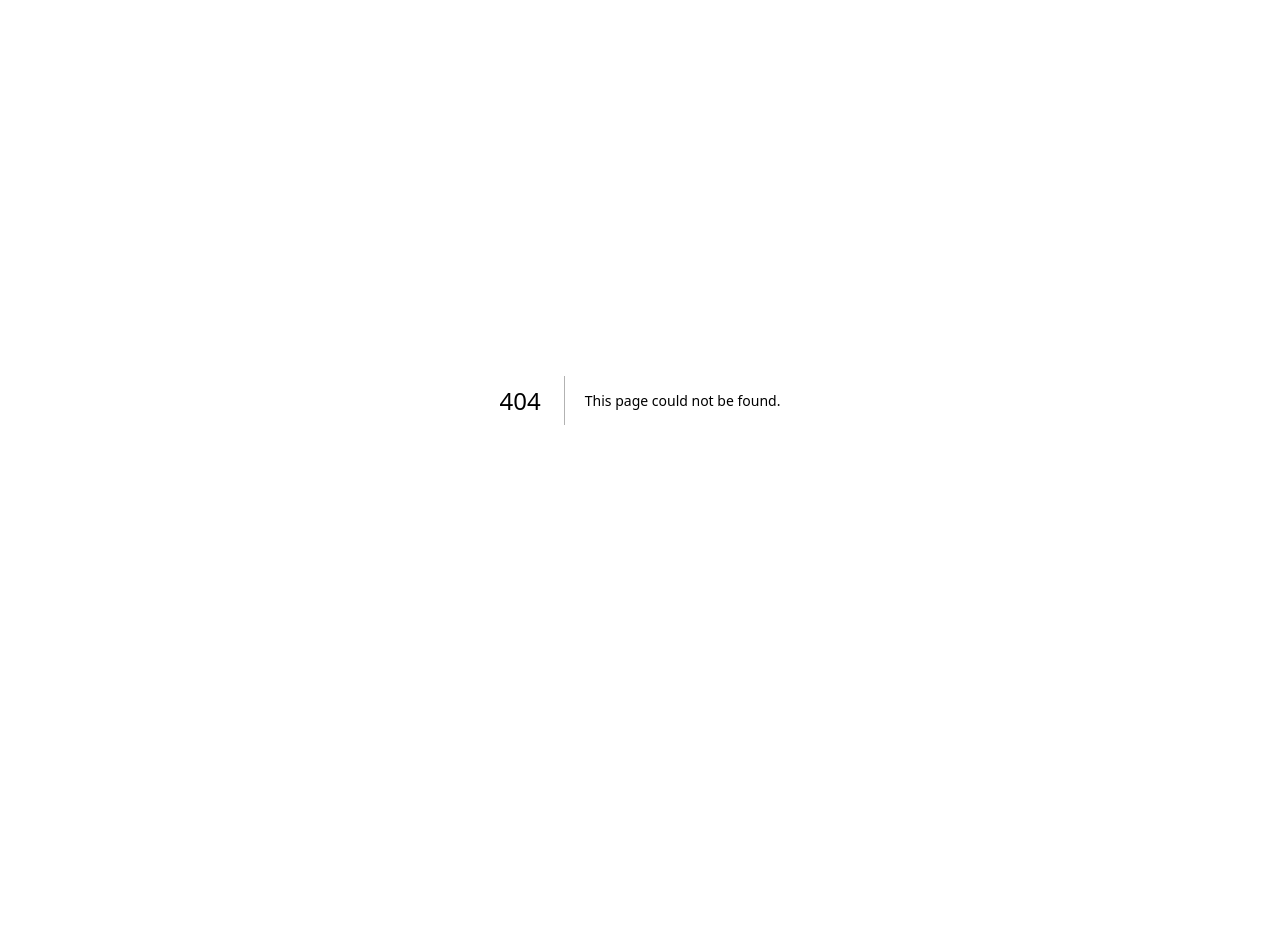
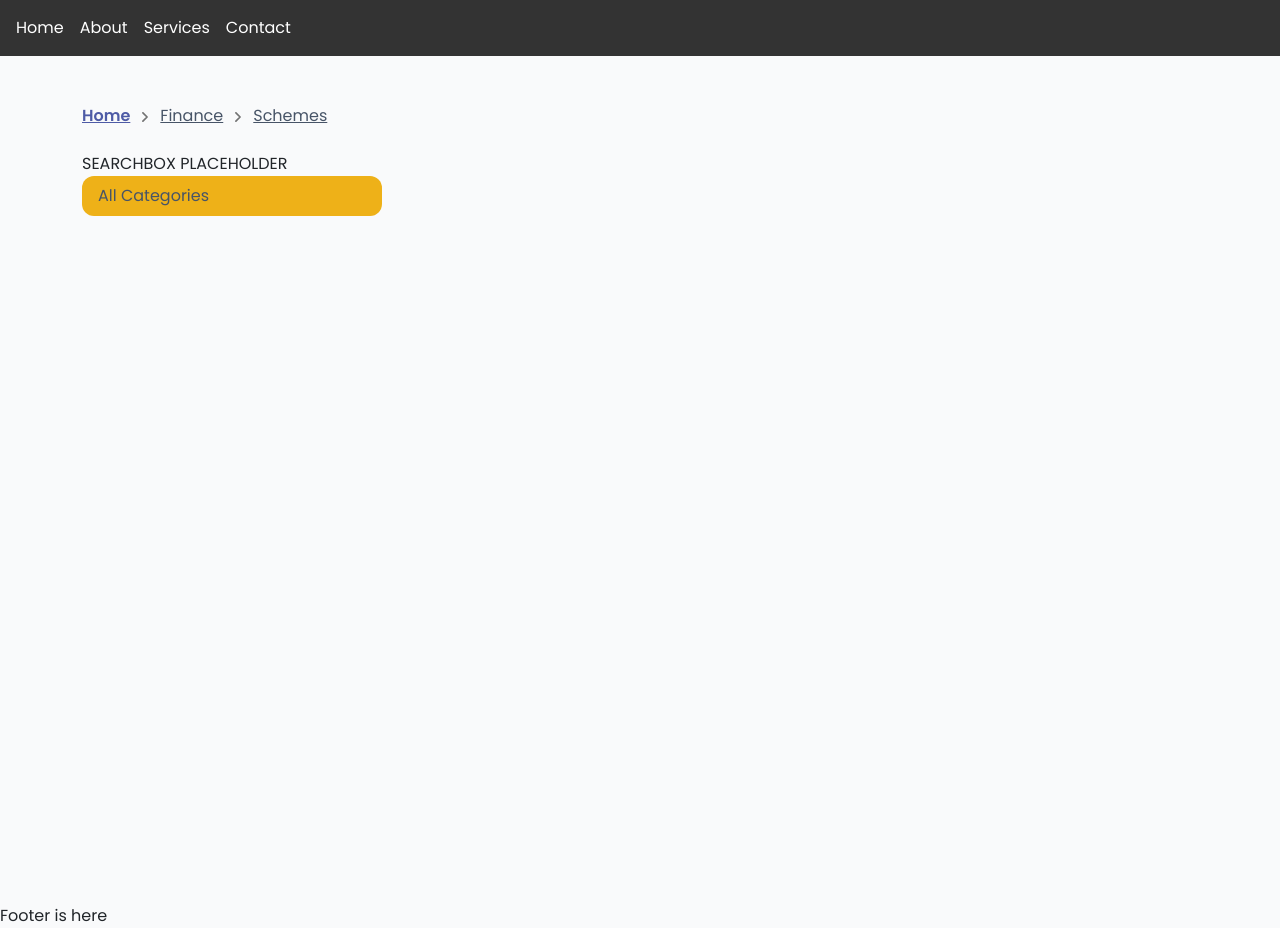
Before and after one commit to qberg/fametn, a Next.js app: page /finance/schemes in a window 1280 px wide. Before the commit this address had no page. Before the commit the page ends 800 px from the top, so only its background shows below. Built offline with nearby package versions, Linux system fonts and the light colour scheme; no server answers.

Commit message:
Added scheme page

```diff
--- a/src/components/cardwithimage/index.tsx
+++ b/src/components/cardwithimage/index.tsx
@@ -4,25 +4,24 @@ import Image from 'next/image'
 
 import styles from "./card.module.css"
 import YellowArrowButton from "../yellow_arrow_button";
+import Link from "next/link";
 
 const CardWithImage = ({title, description, link, image} : JSONData) => {
 
 
     const imgLoader = ({ src, width, quality }: JSONData) => {
         var key = "medium"
-
-
         if (width < 400) key = "thumbnail"
         else if (width < 700) key = "small"
         else if (width < 1024) key = "medium"
         else key = "large"
 
         const url = process.env.NEXT_PUBLIC_IMG_ENDPOINT + image.data.attributes.formats[key].url
-        console.log(url)
         return url
     }
 
     return (
+        <Link href={link} >
             <div data-aos="fade-up" className={styles.card}>
                 <div className={styles.cardimage}>
                     <Image
@@ -49,6 +48,7 @@ const CardWithImage = ({title, description, link, image} : JSONData) => {
                     </div>
                 </div>
             </div>
+        </Link>
     )
 }
 
--- /dev/null
+++ b/src/components/separator/index.tsx
@@ -0,0 +1,19 @@
+
+import Image from 'next/image'
+
+const Separator = () => {
+    return (
+        <Image
+            style = {{
+                marginLeft : "10px",
+                marginRight : "10px"
+            }}
+            src="/separator.svg"
+            alt="->"
+            width={10}
+            height={10}
+        />
+    )
+}
+
+export default Separator;
--- a/src/components/yellow_arrow_button/index.tsx
+++ b/src/components/yellow_arrow_button/index.tsx
@@ -9,7 +9,7 @@ const YellowArrowButton = ({text, link} : JSONData) => {
                 {text}
                 <div className={styles.arrow}>
                     <Image
-                        src="right_arrow.svg"
+                        src="/right_arrow.svg"
                         alt="->"
                         width={10}
                         height={10}
--- /dev/null
+++ b/src/pages/finance/schemes/index.tsx
@@ -0,0 +1,91 @@
+import RootLayout from "../../layout";
+import { Container } from "react-bootstrap";
+import Link from "next/link";
+
+import styles from "./scheme.module.css"
+import Separator from "@/components/separator";
+import Image from 'next/image'
+import { CacheHeaders, JSONData } from "@/utils/definitions";
+
+
+
+import axios from "axios";
+
+export async function getServerSideProps(context : JSONData) {
+
+context.res.setHeader(
+'Cache-Control',
+	CacheHeaders
+)
+const {scheme} = context.query;
+const language = context.locale
+
+const getData = async (url: string, language: String) => {
+	var API_ENDPOINT = process.env.API_ENDPOINT
+	var TOKEN = process.env.API_TOKEN
+	var response = null
+	try {
+		response = await axios.get(url, {
+			headers: {
+				Authorization: `Bearer ${TOKEN}`
+			}
+		});
+	}
+	catch (error) {
+		if (language != "en") {
+			response = await axios.get(url, {
+				headers: {
+					Authorization: `Bearer ${TOKEN}`
+				}
+			});
+		}
+		console.log(error);
+	}
+
+	return response?.data
+}
+
+// Get all categories and top schemes
+const categoryUrl = "https://" + process.env.API_ENDPOINT + "finance-scheme-categories"
+const categoryData = await getData(categoryUrl, language)
+
+
+
+return {
+	props : {
+		categoryData : categoryData
+	}
+}
+}
+
+export default function Finance({ data } : JSONData ) {
+
+return (
+	<RootLayout>
+		<Container>
+			<div className="mt-5">
+				<Link className={styles.bluelink} href="/">Home</Link>
+				<Separator />
+				<Link className={styles.graylink} href="/finance">Finance</Link>
+				<Separator />
+				<Link className={styles.graylink} href="/finance/schemes">Schemes</Link>
+			</div>
+
+			<div className="d-flex mt-4">
+				{/* Default display none, block display for large screens */}
+				<div className={`d-none d-lg-block ${styles.leftPaneDesktop}`}>
+					<div>
+						SEARCHBOX PLACEHOLDER
+					</div>
+
+					<Link href ="/finance/schemes">
+						<div className={`${styles.rounded} ${false? styles.inactive : styles.active}`} >
+							All Categories
+						</div>
+					</Link>
+
+				</div>
+			</div>
+
+		</Container>
+	</RootLayout>)}
--- /dev/null
+++ b/src/pages/finance/schemes/scheme.module.css
@@ -0,0 +1,29 @@
+.bluelink {
+    color: var(--blue);
+    text-decoration: underline;
+    font-weight: 600;
+}
+
+.graylink {
+    text-decoration: underline;
+}
+
+.leftPaneDesktop {
+    /* background-color: cyan; */
+    width: 300px;
+}
+
+.active {
+    background-color: var(--yellow);
+}
+
+.inactive {
+    background-color: var(--light-gray);
+}
+
+
+.rounded {
+    border-radius: var(--radius);
+    padding: 0.5em 1em;
+    cursor: pointer;
+}
--- a/src/pages/global.css
+++ b/src/pages/global.css
@@ -7,6 +7,7 @@
     --black: #171717;
     --gray: #475467;
     --light: #F9FAFB;
+    --light-gray: #F2F4F7;
     --white: #fff;
     --light-accent: #FDF7E8;
     --grid-sep: 10px;
@@ -93,3 +94,8 @@ p {
 [class*=col-] {
     margin-bottom: 20px;
 }
+
+a {
+    text-decoration: none;
+    color: var(--gray);
+}
--- a/src/utils/definitions.ts
+++ b/src/utils/definitions.ts
@@ -1 +1,3 @@
 export type JSONData = Record<string, any>;
+
+export const CacheHeaders = 'public, s-maxage=10, stale-while-revalidate=300'
```
Also changed, not shown: src/pages/finance/index.tsx (+10 -4 lines), src/pages/finance/schemes/[scheme].tsx (added, +84 -0 lines), src/pages/finance/schemes/info/index.tsx (added, +8 -0 lines), public/separator.svg (added), src/pages/finance/finance.module.css (line endings or trailing spaces). Lines whose indentation alone changed are shown as unchanged.
